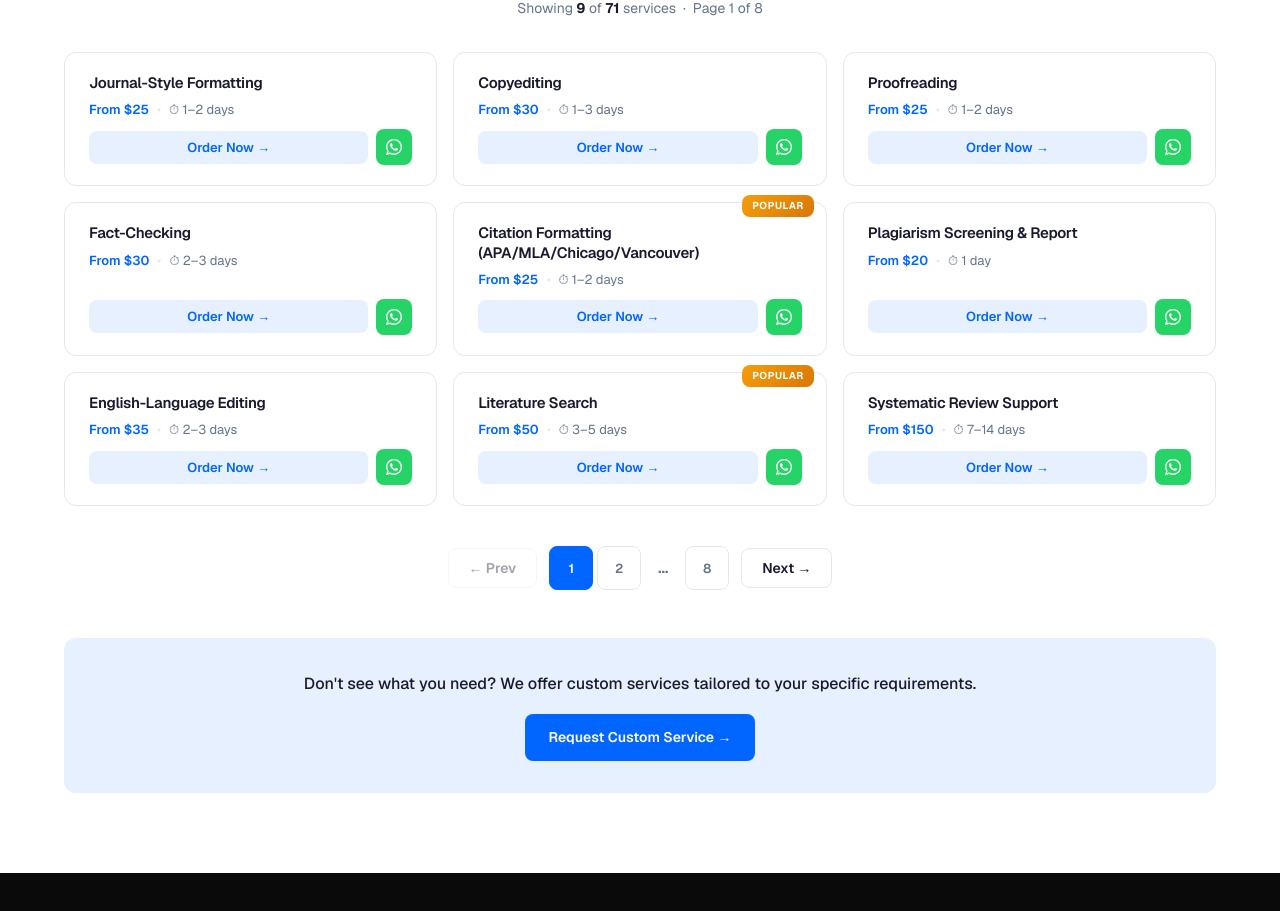
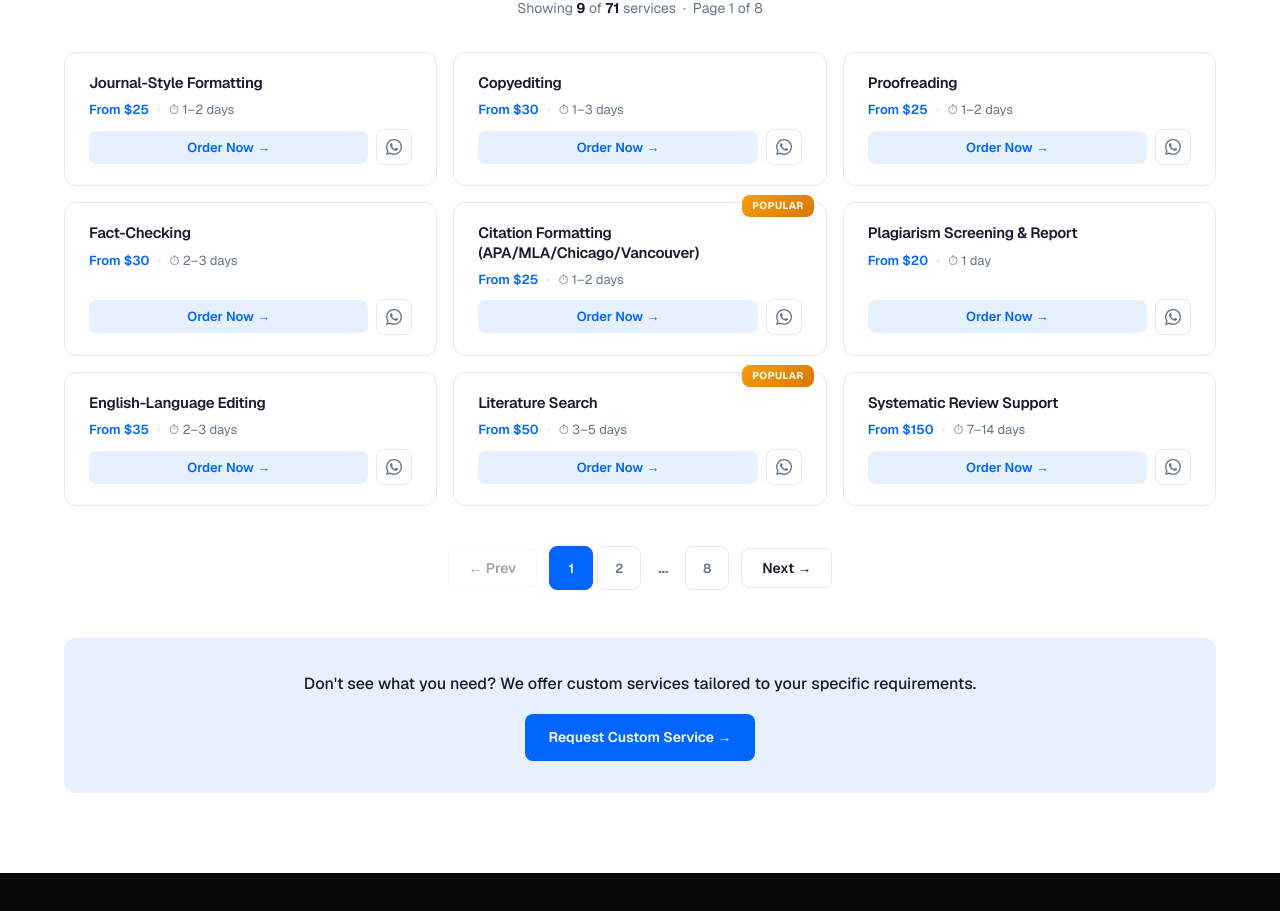
Before and after one commit to 03-134202-096/seondporfolio, a Next.js app: page / in a window 1280 px wide. Shown: the part 1298-2209 px from the top of the page. Built offline with nearby package versions, Linux system fonts and the light colour scheme.

Commit message:
whatsapp add

```diff
--- a/src/components/ServiceCatalog/ServiceCatalog.module.css
+++ b/src/components/ServiceCatalog/ServiceCatalog.module.css
@@ -276,14 +276,17 @@
   height: 36px;
   flex-shrink: 0;
   border-radius: var(--radius-md);
-  background: #25d366;
-  color: #ffffff;
+  background: transparent;
+  color: var(--foreground-muted);
+  border: 1.5px solid var(--border);
   text-decoration: none;
   transition: var(--transition);
 }
 
 .whatsappBtn:hover {
-  background: #1ebe57;
+  background: #25d366;
+  color: #ffffff;
+  border-color: #25d366;
   transform: translateY(-1px);
   box-shadow: 0 4px 12px rgba(37, 211, 102, 0.4);
 }
```
